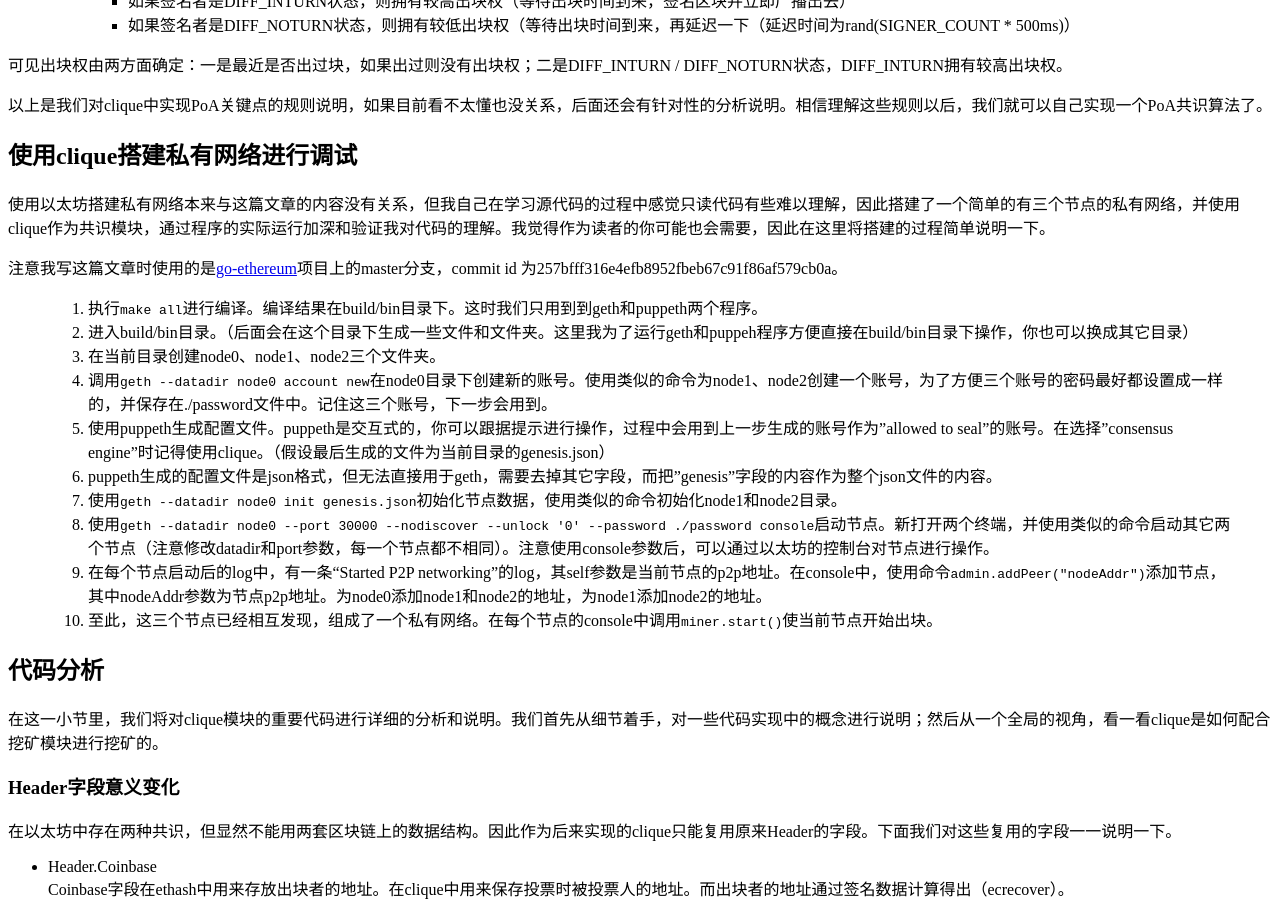
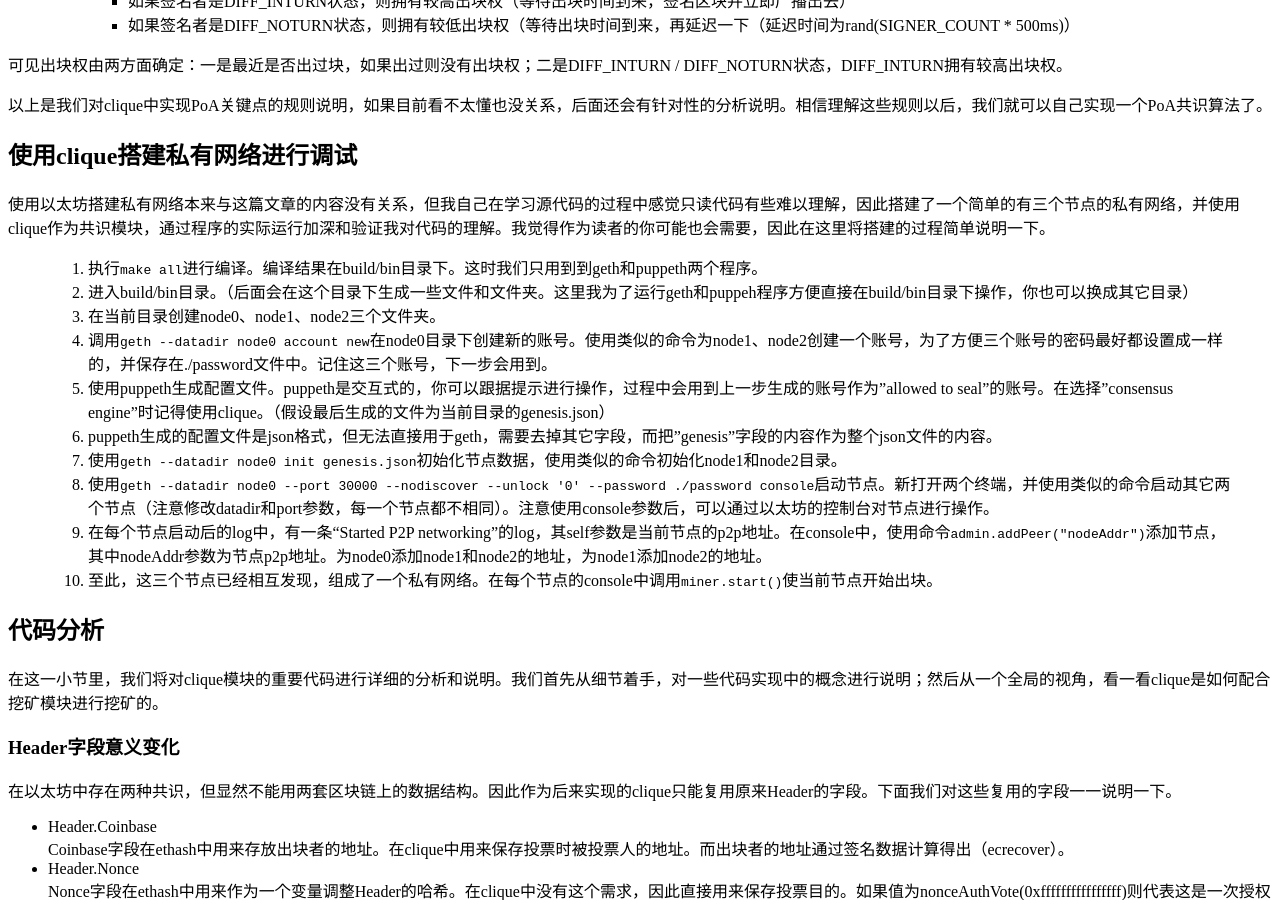
Before and after one commit to fatcat22/fatcat22.github.io, a Jekyll site: the page built from _posts/2019-02-01-ethereum-clique.md, in a window 1280 px wide and 900 px high, scrolled down 3380 px. Built offline with Jekyll 4.4.1, drawn with Linux system fonts in a browser that asks for light colours; comment, search, counter and statistics services are not loaded; a style sheet for code colours, icons or effects is not loaded.

Commit message:
rm commit id tips

```diff
--- a/_posts/2019-02-01-ethereum-clique.md
+++ b/_posts/2019-02-01-ethereum-clique.md
@@ -107,8 +107,6 @@ clique中签名者的引进和踢出是通过已有签名者进行投票实现
 
 # 使用clique搭建私有网络进行调试
 使用以太坊搭建私有网络本来与这篇文章的内容没有关系，但我自己在学习源代码的过程中感觉只读代码有些难以理解，因此搭建了一个简单的有三个节点的私有网络，并使用clique作为共识模块，通过程序的实际运行加深和验证我对代码的理解。我觉得作为读者的你可能也会需要，因此在这里将搭建的过程简单说明一下。
-
-注意我写这篇文章时使用的是[go-ethereum](https://github.com/ethereum/go-ethereum)项目上的master分支，commit id 为257bfff316e4efb8952fbeb67c91f86af579cb0a。
 
 > 1. 执行`make all`进行编译。编译结果在build/bin目录下。这时我们只用到到geth和puppeth两个程序。
 > 2. 进入build/bin目录。（后面会在这个目录下生成一些文件和文件夹。这里我为了运行geth和puppeh程序方便直接在build/bin目录下操作，你也可以换成其它目录）
```
